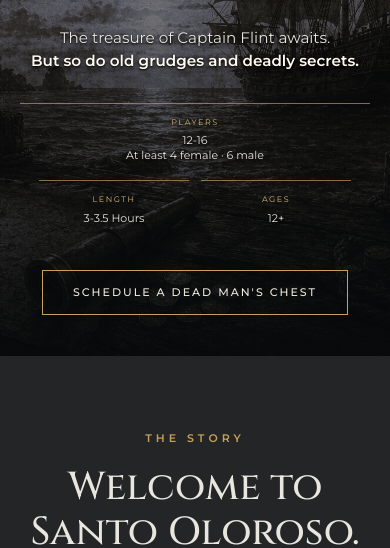
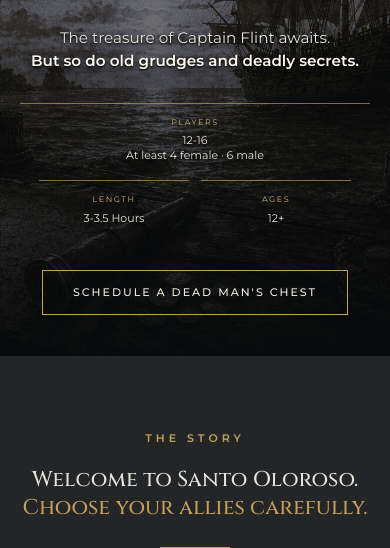
Before and after one commit to rulds3/partOfThePlot, a plain HTML site: page games/deadMansChest/deadMansChest.html in a window 390 px wide. Shown: the part 294-842 px from the top of the page. Drawn offline with Linux system fonts and the light colour scheme; no server answers.

Commit message:
Add files via upload

```diff
--- a/games/deadMansChest/deadMansChest.css
+++ b/games/deadMansChest/deadMansChest.css
@@ -474,6 +474,19 @@
     line-height: 1.2;
 
     overflow-wrap: break-word;
+}
+
+
+/* ---------------------------------------------------------
+   KEEP STORY HEADING PHRASES ON ONE LINE
+   --------------------------------------------------------- */
+
+.deadMansChest-story-text h2 {
+    white-space: nowrap;
+}
+
+.deadMansChest-story-text h2 span {
+    white-space: nowrap;
 }
 
 
@@ -1016,9 +1029,17 @@
 
 
     .deadMansChest-story-text h2 {
-        font-size: clamp(32px, 10vw, 45px);
+        font-size: clamp(20px, 5.5vw, 32px);
 
-        line-height: 1.15;
+        line-height: 1.3;
+
+        white-space: nowrap;
+    }
+
+
+    .deadMansChest-story-text h2 span {
+		display: inline;
+		white-space: nowrap;
     }
 
 
```
